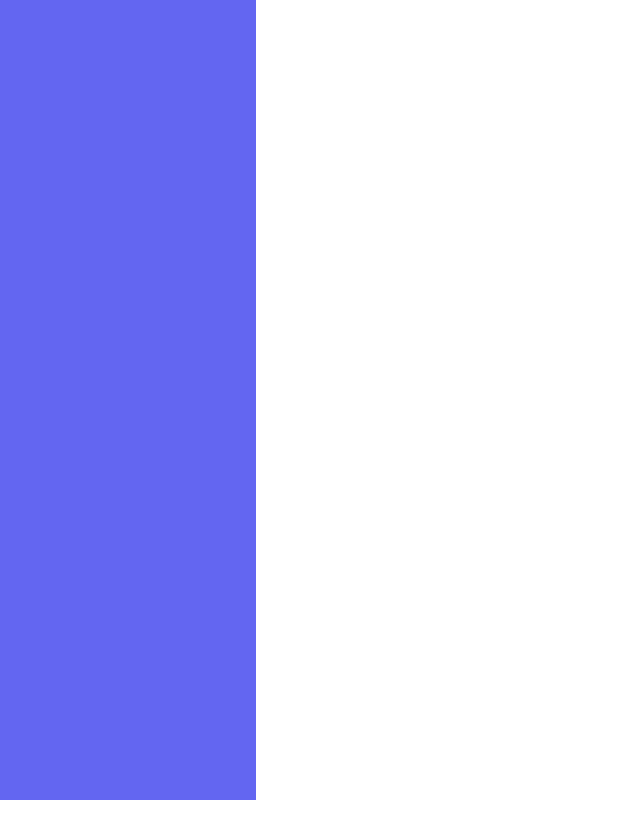
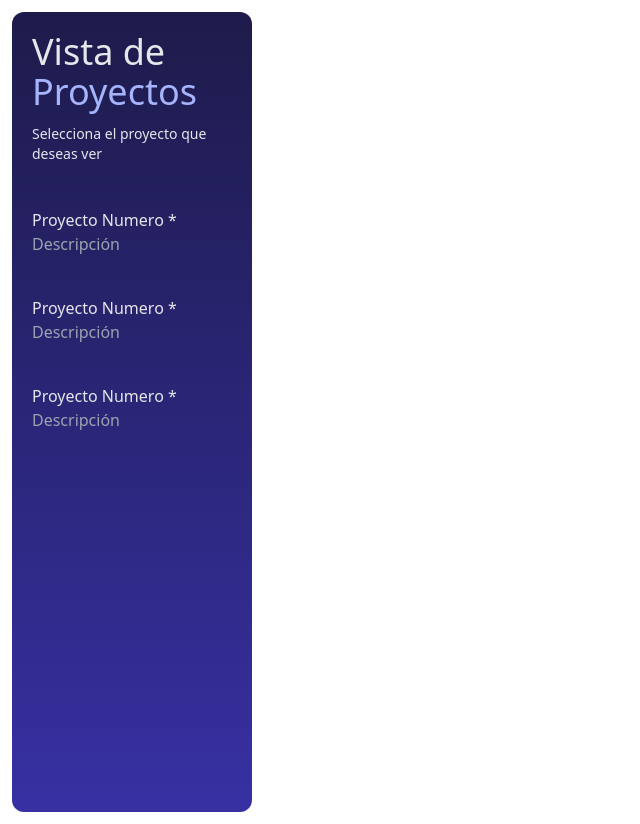
Before and after one commit to Carloxxz/Portafolio-Compartido, a React (Vite) app: page / in a window 1280 px wide. Shown: the whole page, without its empty margins (0-640 px from the left). Before the commit the page ends 800 px from the top, so only its background shows below. Built offline with nearby package versions, Linux system fonts and the light colour scheme.

Commit message:
- Componente Sidebar creado, con diseño responsive para pantallas pequeñas. - Componente item para sidebar creado para administrar dinamicamente mejor el contenido que contendrá

```diff
--- a/src/components/Sidebar/Sidebar.tsx
+++ b/src/components/Sidebar/Sidebar.tsx
@@ -1,9 +1,25 @@
+import SidebarItem from "./SidebarItem";
 
 export default function Sidebar() {
     return (
         <>
-            <nav className="bg-indigo-500 min-h-screen max-w-64">
+            <nav className="hidden md:block flex-col bg-gradient-to-b from-indigo-950 to-indigo-800 min-h-screen max-w-60 m-3 rounded-xl">
+                <div className="">
+                    <header className="p-5 items-center">
+                        <h1 className="text-gray-200 text-4xl mb-3">
+                            Vista de <span className="text-indigo-300">Proyectos</span>
+                        </h1>
+                        <p className="text-gray-200 text-sm">
+                            Selecciona el proyecto que deseas ver
+                        </p>
+                    </header>
 
+                    <div className="mt-1 w-full">
+                        <SidebarItem />
+                        <SidebarItem />
+                        <SidebarItem />
+                    </div>
+                </div>
             </nav>
         </>
     )
--- /dev/null
+++ b/src/components/Sidebar/SidebarItem.tsx
@@ -0,0 +1,14 @@
+import { Link } from "react-router-dom";
+
+export default function SidebarItem() {
+    return (
+        <div className="p-5 hover:bg-indigo-800 transition-colors">
+            <Link to={'/prueba'}>
+                <div className="flex flex-col">
+                    <span className="text-gray-200">Proyecto Numero *</span>
+                    <span className="text-gray-400">Descripción</span>
+                </div>
+            </Link>
+        </div>
+    )
+}
```
